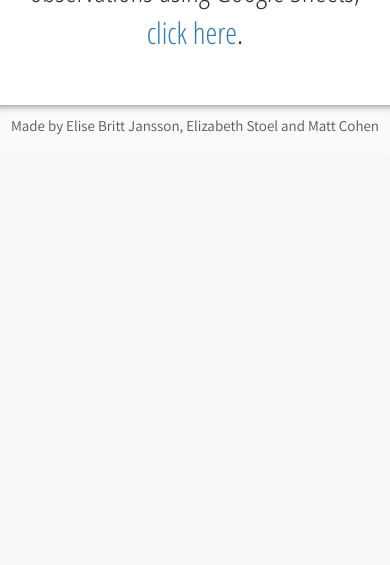
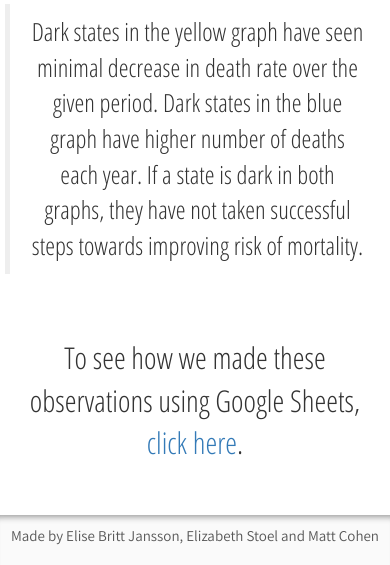
Before and after one commit to elisejansson/SadStats, a Flask app: page /findings in a window 390 px wide. Shown: the part 5188-5753 px from the top of the page. Before the commit the page ends 5323 px from the top, so only its background shows below. Run offline with Flask 2, Linux system fonts and the light colour scheme; some libraries are stand-ins or nearby versions; some web fonts are replaced.

Commit message:
final version

```diff
--- a/static/styles/findings.css
+++ b/static/styles/findings.css
@@ -23,6 +23,8 @@
 .arrow {
     margin-top: 20%;
 }
+
+
 
 #container0 {
     min-width: 310px;
@@ -62,10 +64,3 @@
     font-family: 'Open Sans Condensed', sans-serif;
     text-align: center;
 }
-
-
-.maps-row {
-    width: 100%;
-    height: auto;
-    margin: 0 auto;
-}
--- a/templates/findings.html
+++ b/templates/findings.html
@@ -78,13 +78,27 @@
 
       <!-- VISUALISATION 4: Maps -->
       <div class="row maps-row">
+        <div class="col-sm-6 ">
+          <p class="primary">AADR by US State</p>
           <iframe width="100%" height="371" seamless frameborder="0" scrolling="no"
           src="https://docs.google.com/spreadsheets/d/1i-grp4OxG4k2Y4o-ZCicXGTXqDsujLGsz1T5w2ydWJM/pubchart?oid=1313335311&amp;format=interactive"></iframe>
+        </div>
+        <div class="col-sm-6 ">
+          <p class="primary">Percentage Decrease in AADR</p>
           <iframe width="100%" height="371" seamless frameborder="0" scrolling="no"
           src="https://docs.google.com/spreadsheets/d/1i-grp4OxG4k2Y4o-ZCicXGTXqDsujLGsz1T5w2ydWJM/pubchart?oid=6471976&amp;format=interactive"></iframe>
         </div>
+      </div>
+      <div class="row">
+        <blockquote class="secondary">Dark states in the yellow graph have seen minimal
+        decrease in death rate over the given period. Dark states in the blue
+        graph have higher number of deaths each year. If a state is dark in both graphs, they have
+        not taken successful steps towards improving risk of mortality.
+      </blockquote>
+      </div>
 
       </br></br>
+
       <div class="sub-heading">
         <p>To see how we made these observations using Google Sheets, <a href="https://docs.google.com/spreadsheets/d/1i-grp4OxG4k2Y4o-ZCicXGTXqDsujLGsz1T5w2ydWJM/edit?usp=sharing">click here</a>.</p>
       </div>
```
Also changed, not shown: 1 other file. Lines whose indentation alone changed are shown as unchanged.
